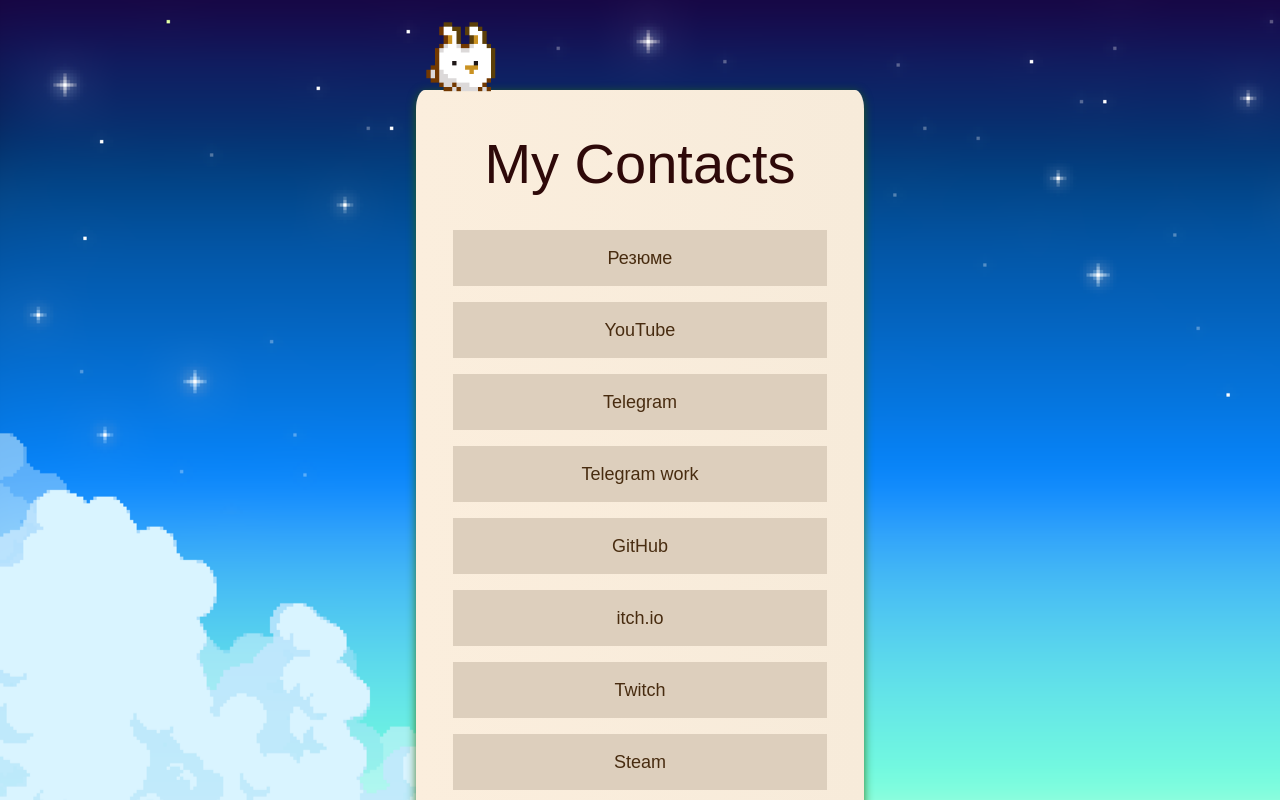
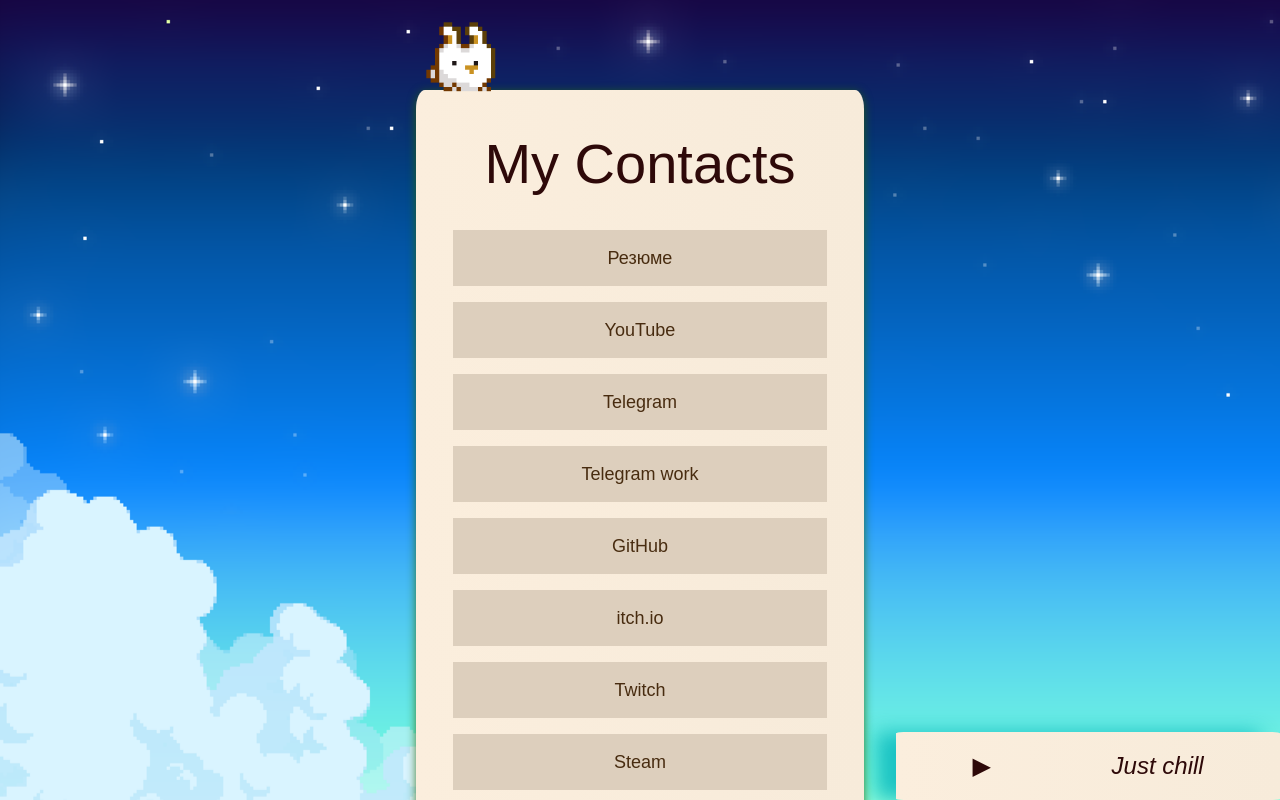
Before and after one commit to ThisIsInga/my_contacts_discord, a React (Vite) app in the folder my-contacts/: page / in a window 1280 px wide. Shown: the top 800 px of the page. Built offline with nearby package versions, Linux system fonts and the light colour scheme.

Commit message:
добавление музыки и анимации

```diff
--- a/my-contacts/src/App.css
+++ b/my-contacts/src/App.css
@@ -23,6 +23,7 @@
   box-sizing: border-box;
   box-shadow: 0 2px 10px rgba(37, 105, 8, 0.838);
   animation: allBlock 1.5s;
+  z-index: 3;
 }
 
 .main_contacts::before {
--- a/my-contacts/src/App.tsx
+++ b/my-contacts/src/App.tsx
@@ -1,6 +1,7 @@
 import './App.css'
 import ActiveBlock from "./components/ActiveBlock/ActiveBlock.tsx";
 import Block from './components/Block/Block.tsx';
+import Music from './components/Music/Music.tsx';
 
 function App() {
   return (
@@ -20,6 +21,7 @@
           <Block title='Language' text='Eng / Ru'/>
           <Block title='Birthday' text='12 August'/>
         </section>
+        <Music />
       </section>
     </>
   )
--- /dev/null
+++ b/my-contacts/src/components/Music/Music.module.css
@@ -0,0 +1,46 @@
+.background_block {
+    position: sticky;
+    bottom: 0px;
+    margin-left: auto;
+    width: min(30%, 25rem);
+    max-width: 90vw;
+    height: auto;
+    border-radius: 2%;
+    background: linear-gradient(to right, rgb(251, 238, 221), rgb(247, 235, 218));
+    padding: 1rem 1rem;
+    box-sizing: border-box;
+    box-shadow: -20px 0px 20px rgba(11, 185, 190, 0.838);
+    animation: musicOpacity 1.5s;
+    z-index: 1;
+}
+
+.text_block {
+    display: flex;
+    justify-content: space-around;
+    font-size: clamp(1.5rem, 5vw, 1.5rem);
+    color: rgb(46, 9, 9);
+}
+
+.text_block span {
+    font-style: italic;
+}
+
+@keyframes musicOpacity {
+    from {
+        opacity: 0;
+    }
+    to {
+        opacity: 1;
+    }
+}
+
+@media (max-width: 549px) {
+    .background_block {
+        position: relative;
+
+    }
+
+    .text_block span {
+        display: none;
+    }
+}
--- /dev/null
+++ b/my-contacts/src/components/Music/Music.tsx
@@ -0,0 +1,38 @@
+import { useState, useRef } from 'react';
+import style from './Music.module.css';
+import music from './../../assets/music/meow_justChill.mp3';
+
+function Music() {
+    const [isPlaying, setIsPlaying] = useState(false);
+    const audioRef = useRef<HTMLAudioElement | null>(null);;
+
+    const toggleMusic = () => {
+        if (audioRef.current) {
+            if (isPlaying) {
+                audioRef.current.pause();
+            } else {
+                audioRef.current.volume = 0.5;
+                audioRef.current.play();
+            }
+        }
+        setIsPlaying(!isPlaying);
+    }
+
+    return(
+        <section className={style.background_block}>
+            <section className={style.text_block}>
+                <audio
+                    ref={audioRef}
+                    src={music}
+                    loop
+                />
+                <button onClick={toggleMusic}>
+                    {isPlaying ? "⏸" : "▶"}
+                </button>
+                <span>Just chill</span>
+            </section>
+        </section>
+    )
+}
+
+export default Music;
```
Also changed, not shown: 1 other file (tests, documents, lock files or other folders).
